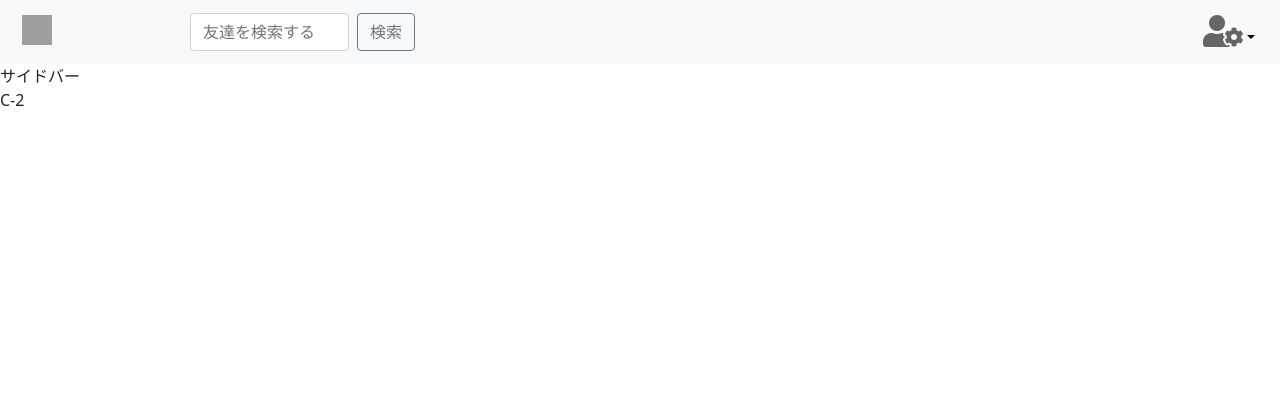
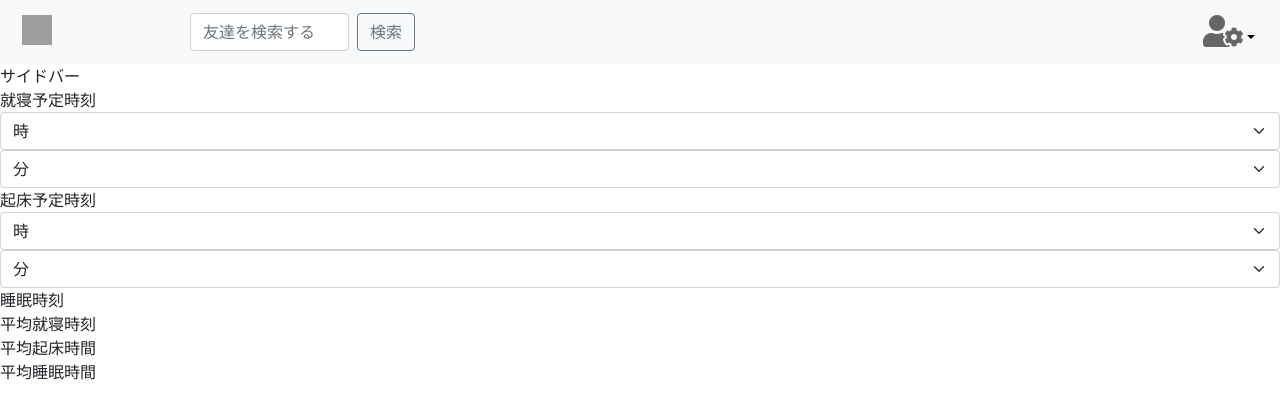
Before and after one commit to sugimoto-ecn/tomomin_front, a React (Create React App) app: page /dashboard/time-setting in a window 1280 px wide. Shown: the top 418 px of the page. Built offline with nearby package versions, Linux system fonts and the light colour scheme; grey boxes are pictures that could not be loaded.

Commit message:
作業中

```diff
--- a/src/App.js
+++ b/src/App.js
@@ -1,6 +1,6 @@
 import React from 'react'
 import Router from './Router'
-import Button from '@material-ui/core/Button';
+
 
 const App = () => {
   return (
--- a/src/views/dashboard/TimeSetting/index.jsx
+++ b/src/views/dashboard/TimeSetting/index.jsx
@@ -8,7 +8,212 @@ const TimeSetting = () => {
              <DefaultLayout>
                 <>
                 <div>
-                    C-2
+                    就寝予定時刻
+                </div>
+
+
+                <select class="form-select" aria-label="Default select example">
+                  <option selected>時</option>
+                  <option value="1">0</option>
+                  <option value="2">1</option>
+                  <option value="3">2</option>
+                  <option value="3">3</option>
+                  <option value="3">4</option>
+                  <option value="3">5</option>
+                  <option value="3">6</option>
+                  <option value="3">7</option>
+                  <option value="3">8</option>
+                  <option value="3">9</option>
+                  <option value="3">10</option>
+                  <option value="3">11</option>
+                  <option value="3">12</option>
+                  <option value="3">13</option>
+                  <option value="3">14</option>
+                  <option value="3">15</option>
+                  <option value="3">16</option>
+                  <option value="3">17</option>
+                  <option value="3">18</option>
+                  <option value="3">19</option>
+                  <option value="3">20</option>
+                  <option value="3">21</option>
+                  <option value="3">22</option>
+                  <option value="3">23</option>
+                </select>
+
+                <select class="form-select" aria-label="Default select example">
+                  <option selected>分</option>
+                  <option value="1">00</option>
+                  <option value="2">01</option>
+                  <option value="3">02</option>
+                  <option value="3">03</option>
+                  <option value="3">04</option>
+                  <option value="3">05</option>
+                  <option value="3">06</option>
+                  <option value="3">07</option>
+                  <option value="3">08</option>
+                  <option value="3">09</option>
+                  <option value="3">10</option>
+                  <option value="3">11</option>
+                  <option value="3">12</option>
+                  <option value="3">13</option>
+                  <option value="3">14</option>
+                  <option value="3">15</option>
+                  <option value="3">16</option>
+                  <option value="3">17</option>
+                  <option value="3">18</option>
+                  <option value="3">19</option>
+                  <option value="3">20</option>
+                  <option value="3">21</option>
+                  <option value="3">22</option>
+                  <option value="3">23</option>
+                  <option value="3">24</option>
+                  <option value="3">25</option>
+                  <option value="3">26</option>
+                  <option value="3">27</option>
+                  <option value="3">28</option>
+                  <option value="3">29</option>
+                  <option value="3">30</option>
+                  <option value="3">31</option>
+                  <option value="3">32</option>
+                  <option value="3">33</option>
+                  <option value="3">34</option>
+                  <option value="3">35</option>
+                  <option value="3">36</option>
+                  <option value="3">37</option>
+                  <option value="3">38</option>
+                  <option value="3">39</option>
+                  <option value="3">40</option>
+                  <option value="3">41</option>
+                  <option value="3">42</option>
+                  <option value="3">43</option>
+                  <option value="3">44</option>
+                  <option value="3">45</option>
+                  <option value="3">46</option>
+                  <option value="3">47</option>
+                  <option value="3">48</option>
+                  <option value="3">49</option>
+                  <option value="3">50</option>
+                  <option value="3">51</option>
+                  <option value="3">52</option>
+                  <option value="3">53</option>
+                  <option value="3">54</option>
+                  <option value="3">55</option>
+                  <option value="3">56</option>
+                  <option value="3">57</option>
+                  <option value="3">58</option>
+                  <option value="3">59</option>
+                </select>
+
+                <div>
+                    起床予定時刻
+                </div>
+
+                <select class="form-select" aria-label="Default select example">
+                  <option selected>時</option>
+                  <option value="1">0</option>
+                  <option value="2">1</option>
+                  <option value="3">2</option>
+                  <option value="3">3</option>
+                  <option value="3">4</option>
+                  <option value="3">5</option>
+                  <option value="3">6</option>
+                  <option value="3">7</option>
+                  <option value="3">8</option>
+                  <option value="3">9</option>
+                  <option value="3">10</option>
+                  <option value="3">11</option>
+                  <option value="3">12</option>
+                  <option value="3">13</option>
+                  <option value="3">14</option>
+                  <option value="3">15</option>
+                  <option value="3">16</option>
+                  <option value="3">17</option>
+                  <option value="3">18</option>
+                  <option value="3">19</option>
+                  <option value="3">20</option>
+                  <option value="3">21</option>
+                  <option value="3">22</option>
+                  <option value="3">23</option>
+                </select>
+
+                <select class="form-select" aria-label="Default select example">
+                  <option selected>分</option>
+                  <option value="1">00</option>
+                  <option value="2">01</option>
+                  <option value="3">02</option>
+                  <option value="3">03</option>
+                  <option value="3">04</option>
+                  <option value="3">05</option>
+                  <option value="3">06</option>
+                  <option value="3">07</option>
+                  <option value="3">08</option>
+                  <option value="3">09</option>
+                  <option value="3">10</option>
+                  <option value="3">11</option>
+                  <option value="3">12</option>
+                  <option value="3">13</option>
+                  <option value="3">14</option>
+                  <option value="3">15</option>
+                  <option value="3">16</option>
+                  <option value="3">17</option>
+                  <option value="3">18</option>
+                  <option value="3">19</option>
+                  <option value="3">20</option>
+                  <option value="3">21</option>
+                  <option value="3">22</option>
+                  <option value="3">23</option>
+                  <option value="3">24</option>
+                  <option value="3">25</option>
+                  <option value="3">26</option>
+                  <option value="3">27</option>
+                  <option value="3">28</option>
+                  <option value="3">29</option>
+                  <option value="3">30</option>
+                  <option value="3">31</option>
+                  <option value="3">32</option>
+                  <option value="3">33</option>
+                  <option value="3">34</option>
+                  <option value="3">35</option>
+                  <option value="3">36</option>
+                  <option value="3">37</option>
+                  <option value="3">38</option>
+                  <option value="3">39</option>
+                  <option value="3">40</option>
+                  <option value="3">41</option>
+                  <option value="3">42</option>
+                  <option value="3">43</option>
+                  <option value="3">44</option>
+                  <option value="3">45</option>
+                  <option value="3">46</option>
+                  <option value="3">47</option>
+                  <option value="3">48</option>
+                  <option value="3">49</option>
+                  <option value="3">50</option>
+                  <option value="3">51</option>
+                  <option value="3">52</option>
+                  <option value="3">53</option>
+                  <option value="3">54</option>
+                  <option value="3">55</option>
+                  <option value="3">56</option>
+                  <option value="3">57</option>
+                  <option value="3">58</option>
+                  <option value="3">59</option>
+                </select>
+
+                <div>
+                    睡眠時刻
+                </div>
+
+                <div>
+                    平均就寝時刻
+                </div>
+
+                <div>
+                    平均起床時間
+                </div>
+
+                <div>
+                    平均睡眠時間
                 </div>
                 </>
             </DefaultLayout>
```
Also changed, not shown: 1 other file (tests, documents, lock files or other folders).
